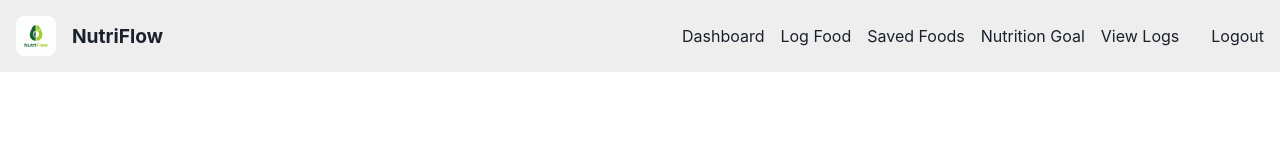
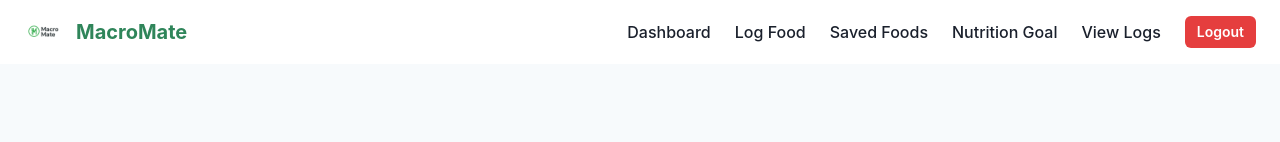
Before and after one commit to pkhanh102/calories-tracker, a React (Create React App) app in the folder client/: page / in a window 1280 px wide. Shown: the top 142 px of the page. Built offline with nearby package versions, Linux system fonts and the light colour scheme; no server answers; sample sign-in values are in the browser's storage.

Commit message:
Refactor Layout.js with Chakra UI enhancements

```diff
--- a/client/src/pages/Layout.js
+++ b/client/src/pages/Layout.js
@@ -1,7 +1,19 @@
 import React, { useContext } from 'react';
-import { Link, Outlet, useNavigate } from 'react-router-dom';
+import { Link as RouterLink, Outlet, useNavigate } from 'react-router-dom';
+import {
+    Box,
+    Flex,
+    Image,
+    Button,
+    Link as ChakraLink,
+    HStack,
+    useColorModeValue,
+    useBreakpointValue,
+    Stack,
+    textDecoration
+} from '@chakra-ui/react';
 import AuthContext from '../context/AuthContext';
-import NutriFlowLogo from '../assests/NutriFlowLogo.png'
+import MacroMateBRM from '../assests/MacroMateBRM.png'
 
 function Layout() {
     const { logout } = useContext(AuthContext);
@@ -12,26 +24,107 @@ function Layout() {
         navigate('/login')
     };
 
+    const isMobile = useBreakpointValue({ base: true, md: false })
+
     return (
-        <div>
-            <nav style={{ background: '#eee', padding: '1rem', display: 'flex', alignItems: 'center', justifyContent: 'space-between' }}>
-                <div style={{ display: 'flex', alignItems: 'center' }}>
-                    <img src={NutriFlowLogo} alt='NutriFlow Logo' style={{ height: '40px', marginRight: '1rem', borderRadius:'8px'}} />
-                    <Link to="/" style={{ marginRight: '1rem', fontWeight: 'bold', fontSize: '1.2rem'}}>NutriFlow</Link>
-                </div>
-                <div>
-                    <Link to="/" style={{ marginRight: '1rem' }}>Dashboard</Link>
-                    <Link to="/log-food" style={{ marginRight: '1rem' }}>Log Food</Link>
-                    <Link to="/saved-food" style={{ marginRight: '1rem' }}>Saved Foods</Link>
-                    <Link to="/goals" style={{ marginRight: '1rem' }}>Nutrition Goal</Link>
-                    <Link to="/history" style={{ marginRight: '1rem' }}>View Logs</Link>
-                    <button onClick={handleLogout} style={{ marginLeft: '1rem' }}>Logout</button>
-                </div>
-            </nav>
-            <main style={{ padding: '2rem' }}>
+        <>
+            {/* Sticky Navigation */}
+            <Box
+                as='nav'
+                position=""
+                top={0}
+                zIndex="sticky"
+                bg={useColorModeValue('white', 'gray.900')}
+                boxShadow="sm"
+                px={[4, 6]}
+                py={3}
+            >
+                <Flex align="center" justify="space-between" flexWrap="wrap">
+                    {/* Logo + App Name */}
+                    <Flex align="center" gap={3}>
+                        <Image
+                            src={MacroMateBRM}
+                            alt='MacroMate Logo'
+                            boxSize="40px"
+                            borderRadius="md"
+                        />
+                        <ChakraLink
+                            as={RouterLink}
+                            to="/"
+                            fontWeight="bold"
+                            fontSize="xl"
+                            color="green.600"
+                            _hover={{ textDecoration: 'none', color: 'green.700' }}
+                        >
+                            MacroMate
+                        </ChakraLink>
+                    </Flex>
+
+                    {/* Navigation Links */}
+                    <Stack
+                        direction={{ base: 'column', md: 'row'}}
+                        spacing={[2, 4, 6]}
+                        mt={{ base: 4, md: 0 }}
+                        align="center"
+                    >
+                        <ChakraLink
+                            as={RouterLink}
+                            to="/"
+                            _hover={{ color: 'green.600' }}
+                            fontWeight="medium"
+                        >
+                            Dashboard
+                        </ChakraLink>
+                        <ChakraLink
+                            as={RouterLink}
+                            to="/log-food"
+                            _hover={{ color: 'green.600' }}
+                            fontWeight="medium"
+                        >
+                            Log Food
+                        </ChakraLink>
+                        <ChakraLink
+                            as={RouterLink}
+                            to="/saved-food"
+                            _hover={{ color: 'green.600' }}
+                            fontWeight="medium"
+                        >
+                            Saved Foods
+                        </ChakraLink>
+                        <ChakraLink
+                            as={RouterLink}
+                            to="/goals"
+                            _hover={{ color: 'green.600' }}
+                            fontWeight="medium"
+                        >
+                            Nutrition Goal
+                        </ChakraLink>
+                        <ChakraLink
+                            as={RouterLink}
+                            to="/history"
+                            _hover={{ color: 'green.600' }}
+                            fontWeight="medium"
+                        >
+                            View Logs
+                        </ChakraLink>
+                        <Button
+                            size="sm"
+                            colorScheme='red'
+                            variant="solid"
+                            onClick={handleLogout}
+                            _hover={{ bg: 'red.500'}}
+                        >
+                            Logout
+                        </Button>
+                    </Stack>
+                </Flex>
+            </Box>
+
+            {/* Main Page Content */}
+            <Box px={[4, 6]} py={8} minH="calc(100vh - 80px)" bg={useColorModeValue("gray.50", "gray.800")}>
                 <Outlet />
-            </main>
-        </div>
+            </Box>
+        </>
     );
 }
 
```
Also changed, not shown: client/src/assests/MacroMateBRM.png (added).
